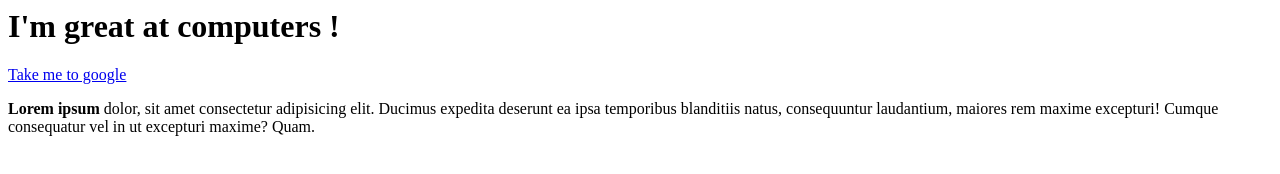
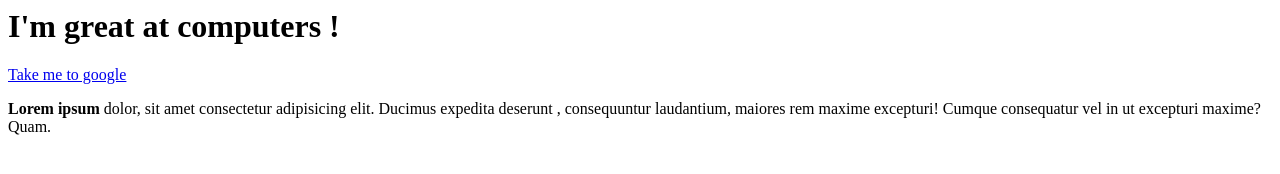
Before and after one commit to ahmed32706/GitPractice, a plain HTML site: page index.html in a window 1280 px wide. Drawn offline with Linux system fonts and the light colour scheme.

Commit message:
Update index.html

```diff
--- a/index.html
+++ b/index.html
@@ -2,7 +2,7 @@
 <a href="https://www.google.com/">Take me to google</a>
 <p>
     <strong>Lorem ipsum  </strong>dolor, sit amet consectetur adipisicing elit.
-     Ducimus expedita deserunt ea ipsa temporibus blanditiis natus, consequuntur laudantium,
+     Ducimus expedita deserunt , consequuntur laudantium,
      maiores rem maxime excepturi! Cumque consequatur vel in ut excepturi maxime? Quam.
 </p>
 
```
